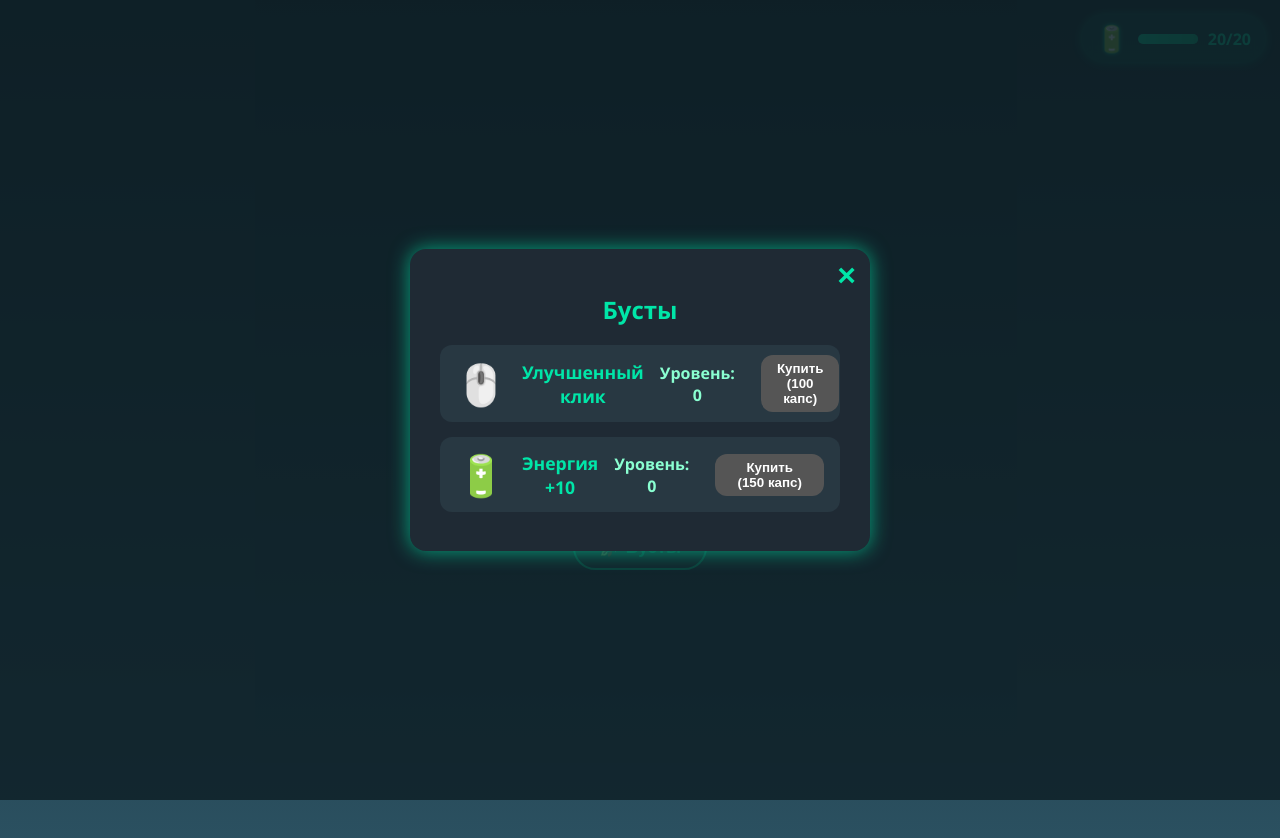
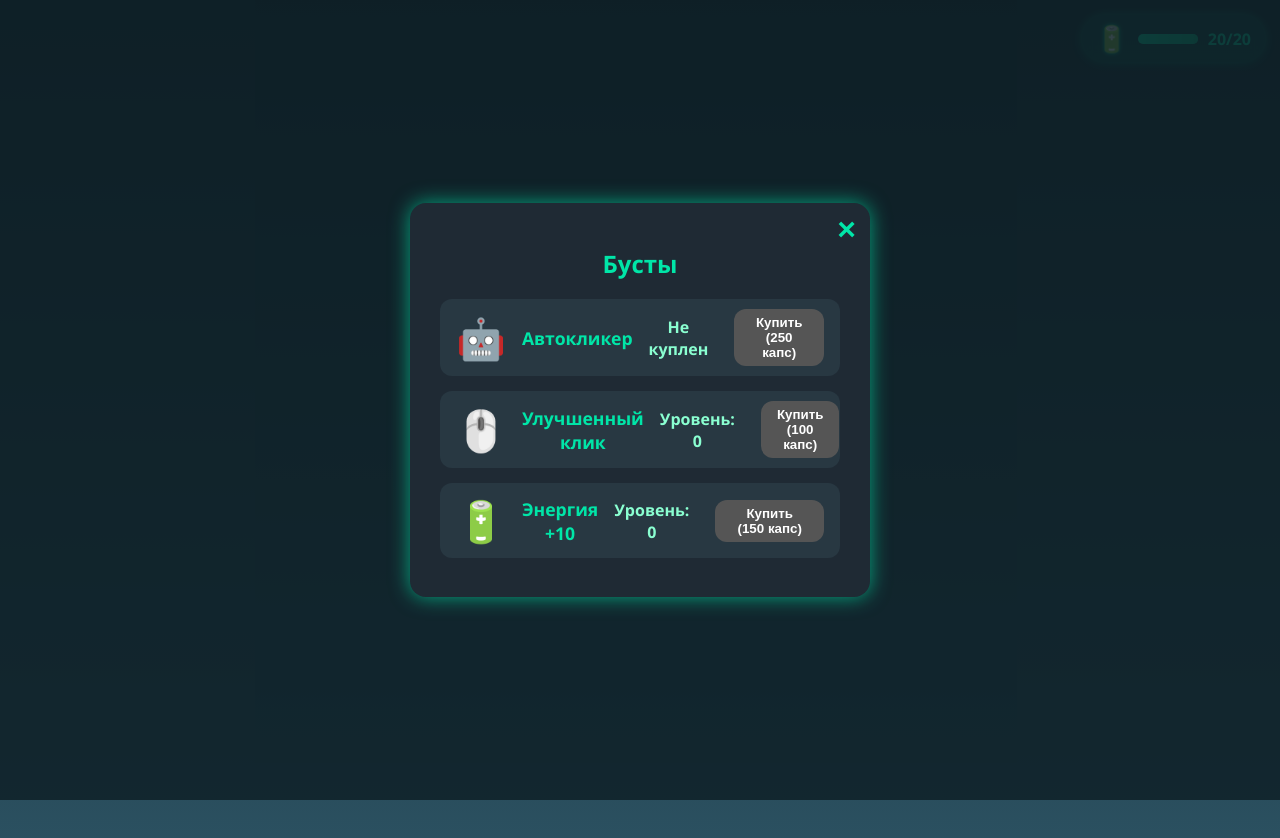
Before and after one commit to crymory/bunker-clickers, a React (Create React App) app: page / in a window 1280 px wide. Both pictures are taken after a click on the button "🚀 Бусты". Shown: the top 838 px of the page. Built offline with nearby package versions, Linux system fonts and the light colour scheme.

Commit message:
Update App.js

```diff
--- a/src/App.js
+++ b/src/App.js
@@ -40,9 +40,23 @@ function App() {
     const saved = localStorage.getItem('boostLevels');
     return saved ? JSON.parse(saved) : {};
   });
+  const [autoClickerBought, setAutoClickerBought] = useState(() => localStorage.getItem('autoClickerBought') === 'true');
   const [showBoosts, setShowBoosts] = useState(false);
   const [popups, setPopups] = useState([]);
   const popupId = useRef(0);
+
+  // Автокликер - прибавляем капсы каждые 2 секунды, если куплен
+  useEffect(() => {
+    if (!autoClickerBought) return;
+    const interval = setInterval(() => {
+      setCaps(prev => {
+        const next = prev + 1;
+        localStorage.setItem('caps', next);
+        return next;
+      });
+    }, 2000);
+    return () => clearInterval(interval);
+  }, [autoClickerBought]);
 
   useEffect(() => {
     const regenInterval = setInterval(() => {
@@ -63,6 +77,7 @@ function App() {
   useEffect(() => localStorage.setItem('energy', energy), [energy]);
   useEffect(() => localStorage.setItem('maxEnergy', maxEnergy), [maxEnergy]);
   useEffect(() => localStorage.setItem('boostLevels', JSON.stringify(boostLevels)), [boostLevels]);
+  useEffect(() => localStorage.setItem('autoClickerBought', autoClickerBought), [autoClickerBought]);
 
   function handleClick() {
     if (energy <= 0) {
@@ -80,6 +95,20 @@ function App() {
   }
 
   function upgradeBoost(id) {
+    if (id === 'autoClicker') {
+      if (autoClickerBought) {
+        alert('Автокликер уже куплен!');
+        return;
+      }
+      if (caps < 250) {
+        alert('Недостаточно капс!');
+        return;
+      }
+      setCaps(caps - 250);
+      setAutoClickerBought(true);
+      return;
+    }
+
     const boost = BOOSTS.find(b => b.id === id);
     if (!boost) return;
 
@@ -145,6 +174,19 @@ function App() {
         {showBoosts && (
           <Modal onClose={() => setShowBoosts(false)}>
             <h2>Бусты</h2>
+            <div className="boost-card auto-clicker-card">
+              <div className="boost-emoji">🤖</div>
+              <div className="boost-name">Автокликер</div>
+              <div className="boost-level">{autoClickerBought ? 'Куплен' : 'Не куплен'}</div>
+              <button
+                disabled={autoClickerBought || caps < 250}
+                onClick={() => upgradeBoost('autoClicker')}
+                className="boost-upgrade-btn"
+              >
+                {autoClickerBought ? 'Куплен' : 'Купить (250 капс)'}
+              </button>
+            </div>
+
             {BOOSTS.map(boost => {
               const level = boostLevels[boost.id] || 0;
               const canUpgrade = caps >= boost.costs[level] && level < boost.maxLevel;
```
